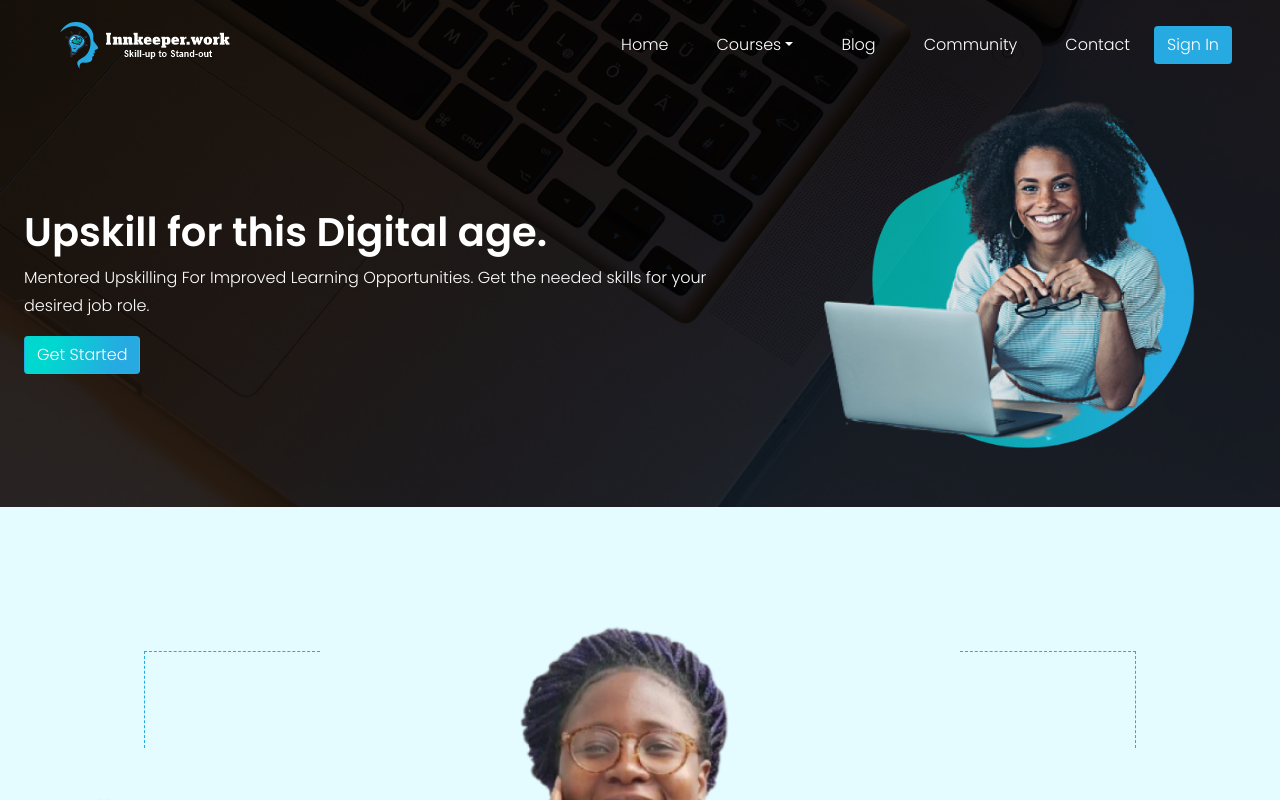
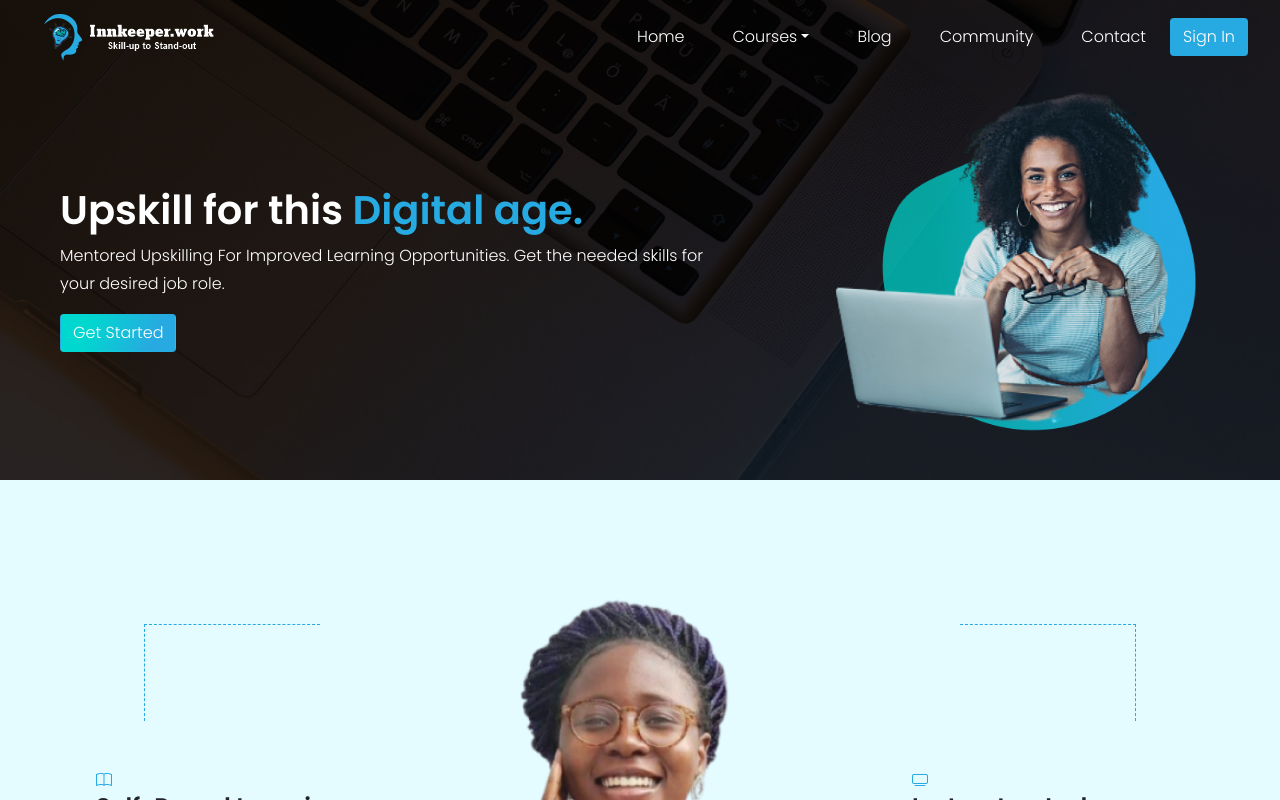
Before and after one commit to innkeeper-work/innkeeper.work_lms, a React (Create React App) app: page / in a window 1280 px wide. Shown: the top 800 px of the page. Built offline with nearby package versions, Linux system fonts and the light colour scheme.

Commit message:
worked on the home page hero and course category hero

```diff
--- a/src/components/Hero.js
+++ b/src/components/Hero.js
@@ -5,10 +5,10 @@ import { GetStartedButton } from "../components/Buttons";
 
 export let HomepageHero = () => {
   return (
-    <div className="px-4 py-2 heroBg container-fluid">
+    <div className="px-4 heroBg container-fluid">
       <Navbar />
       <div className="row flex-sm-row-reverse align-items-center">
-        <div className="col-lg-5 col-md-6 col-sm-6">
+        <div className="col-lg-5 col-md-6 col-sm-12">
           <img
             src={heroimage}
             className="d-block mx-lg-auto img-fluid"
@@ -16,17 +16,17 @@ export let HomepageHero = () => {
             loading=""
           />
         </div>
-        {/* <div className="col-lg-7 col-md-6 col-sm-6 ps-lg-5 ps-md-5 py-5"> */}
-        <div className="col-lg-7 col-md-6 col-sm-6 py-5">
+        <div className="col-lg-7 col-md-6 col-sm-12 ps-lg-5 ps-md-5 py-lg-5">
+          {/* <div className="col-lg-7 col-md-6 col-sm-6 py-5"> */}
           <h1 className="herotextWhite">
-            Upskill for this Digital age.
-            {/* <span className="herotextColored">Digital age.</span> */}
+            Upskill for this&nbsp;
+            <span className="herotextColored">Digital age.</span>
           </h1>
           <p className="herotextWhite">
             Mentored Upskilling For Improved Learning Opportunities. Get the
             needed skills for your desired job role.
           </p>
-          <div className="mt-2">
+          <div className="my-3">
             <GetStartedButton />
           </div>
         </div>
@@ -42,8 +42,8 @@ export const CoursepageHero = (props) => {
     <div className="py-2 heroBg">
       <Navbar />
       {/* <div className="row align-items-center g-0 p-md-4 m-5"> */}
-      <div className="row g-0 p-5">
-        <div className="col-lg-6 col-sm-12">
+      <div className="row g-0 px-5">
+        <div className="col-lg-10 col-sm-10">
           <h1 className="herotextColored">
             {herotitle} <br />
           </h1>
--- a/src/components/Navbar.js
+++ b/src/components/Navbar.js
@@ -5,7 +5,7 @@ import { SignInButton } from "../components/Buttons";
 const Navbar = () => {
   return (
     <nav class="navbar navbar-expand-lg navbar-dark ">
-      <div class="container-fluid px-4">
+      <div class="container-fluid px-2">
         <Link to="" className="navbar-brand ms-2">
           {" "}
           <img src={innkeeperlogo} className="" alt="" />
--- a/src/components/codecorection/TechAcademy.js
+++ b/src/components/codecorection/TechAcademy.js
@@ -35,7 +35,7 @@ let TechHero = () => {
 
 let WebDev = () => {
   return (
-    <div className="webDev p-4 mx-3 my-4">
+    <div className="webDev p-4 mx-3 my-4 ">
       {/* <h3 className="techHead mx-5 px-5 my-5 pt-5"> */}
       <h3 className="techHead ms-2 py-2">Programming and Web Development</h3>
       <div className="row p-1 d-flex justify-content-center">
--- a/src/pages/TechAcademy.js
+++ b/src/pages/TechAcademy.js
@@ -44,6 +44,7 @@ let WebDev = () => {
             <div
               className="col-lg-4 col-md-6 col-sm-6 col-xs-12 d-flex align-items-stretch py-4"
               key={singleweb.id}
+              x
             >
               <CourseCards {...singleweb}></CourseCards>
             </div>
--- a/src/sassfiles/app.css
+++ b/src/sassfiles/app.css
@@ -15,6 +15,9 @@ body h1 {
 body h3 {
   font-size: 1.5rem;
   font-weight: 600;
+}
+body h5 {
+  font-weight: 500;
 }
 body p {
   font-size: 1rem;
@@ -157,8 +160,4 @@ body p {
 .faqBg {
   background-color: #e6f4f1;
 }
-
-.row {
-  --bs-gutter-x: 0rem;
-}
 /*# sourceMappingURL=app.css.map */
--- a/src/sassfiles/app.scss
+++ b/src/sassfiles/app.scss
@@ -2,11 +2,8 @@
 // @import url("https://fonts.googleapis.com/css?family=Josefin+Sans");
 
 * {
-
   box-sizing: border-box;
   font-family: "poppins", sans-serif;
-
-
 }
 
 body {
@@ -22,6 +19,10 @@ body {
   h3 {
     font-size: 1.5rem;
     font-weight: 600;
+  }
+
+  h5 {
+    font-weight: 500;
   }
 
   p {
@@ -88,11 +89,9 @@ body {
   color: $btnBgColor;
 }
 .heroBg {
-
   background-image: url("../images/homeherobg.png");
   background-repeat: no-repeat;
   background-size: cover;
-
 }
 .ctaColor {
   background-color: $callToActionBtn;
@@ -101,11 +100,9 @@ body {
   background-color: $sectionColor;
 }
 .testBg {
-
   background-image: url("../images/success.png");
   background-repeat: no-repeat;
   background-size: cover;
-
 }
 .testTextBg {
   background-color: $coursepagesectionBg;
@@ -141,6 +138,6 @@ body {
 }
 
 //Removed gutter-x from all row classes in order to removed horizontal scrolling from the entire pages
-.row {
-	--bs-gutter-x: 0rem;
-}
+// .row {
+//   --bs-gutter-x: 0rem;
+// }
```
Also changed, not shown: src/sassfiles/app.min.css (+1 -3 lines), 2 other files (tests, documents, lock files or other folders). Lines whose indentation alone changed are shown as unchanged.
